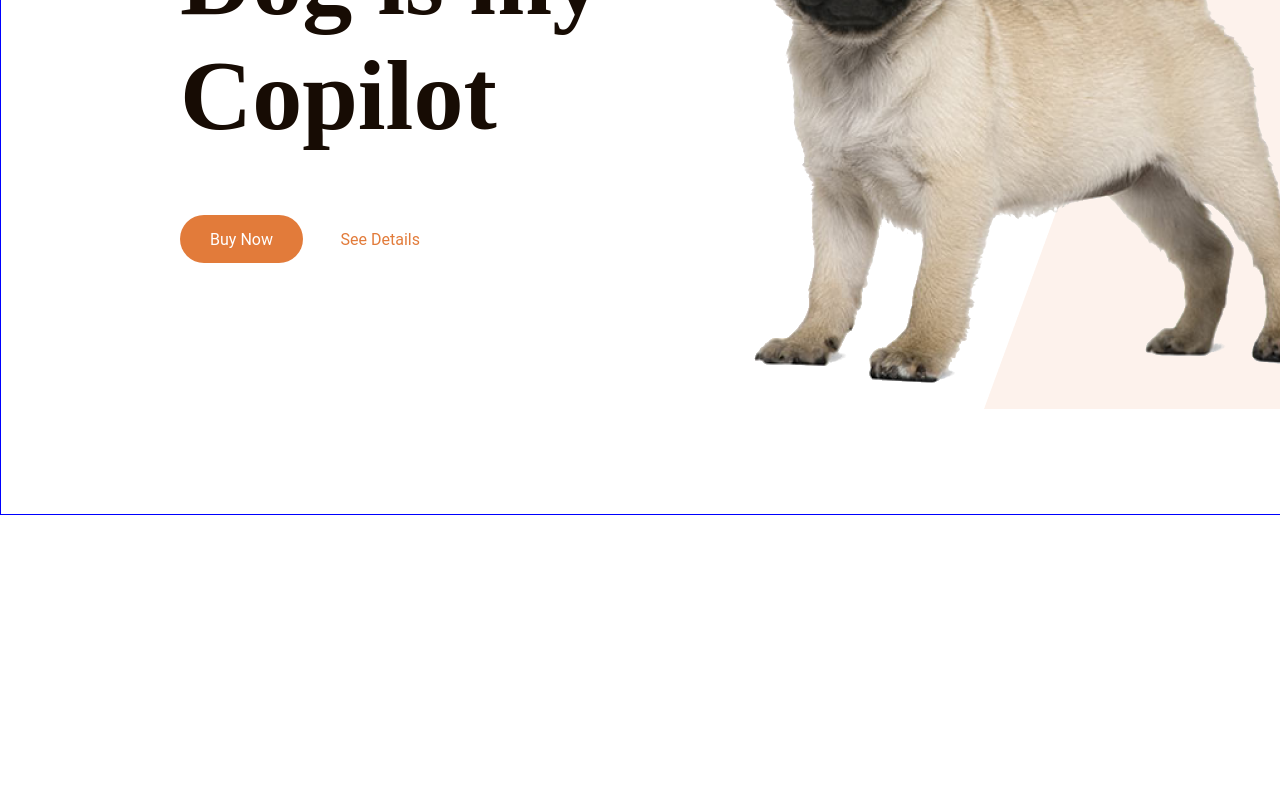
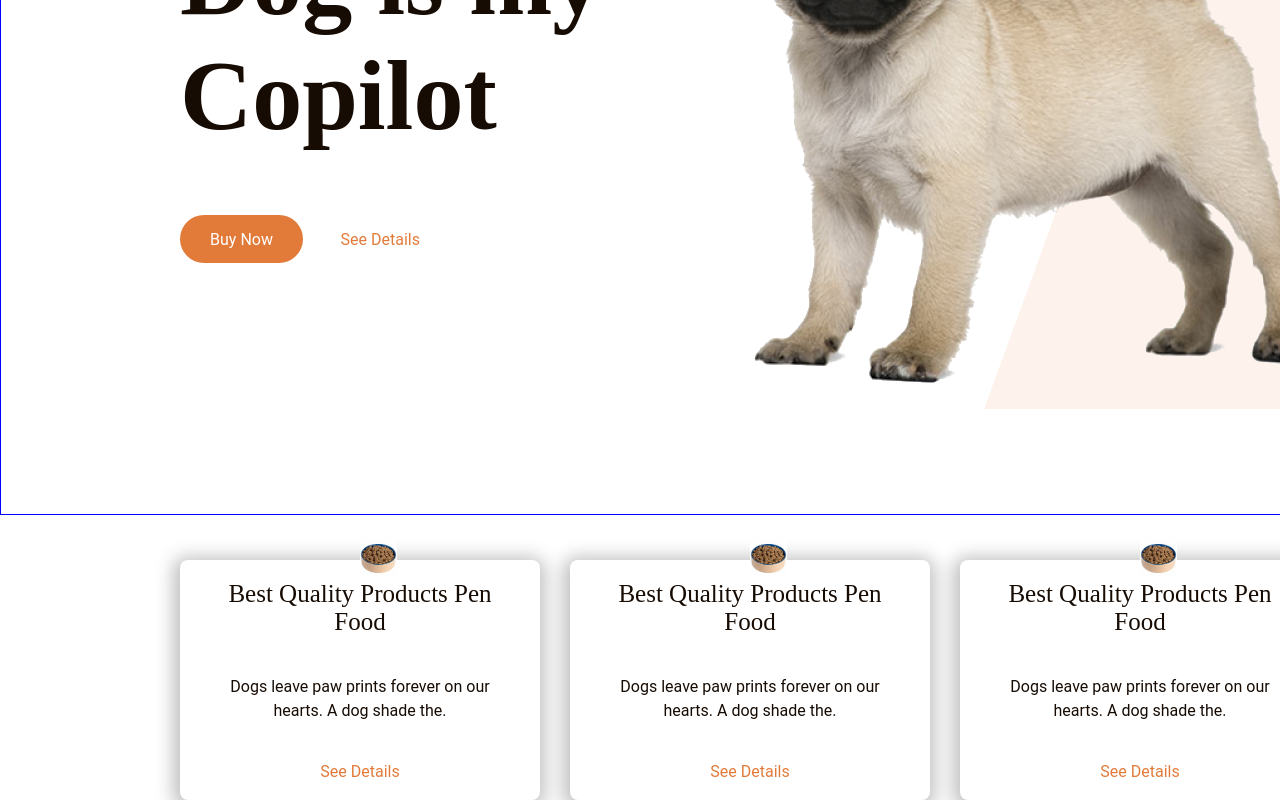
Before and after one commit to dankoBo/Dog, a React (Vite) app: page / in a window 1280 px wide. Shown: the part 285-1085 px from the top of the page. Before the commit the page ends 800 px from the top, so only its background shows below. Built offline with nearby package versions, Linux system fonts and the light colour scheme.

Commit message:
creating bestproducts layout

```diff
--- a/src/App.jsx
+++ b/src/App.jsx
@@ -2,6 +2,7 @@ import { Global, AppWrapper, StyledRectangleImage } from './App.styled'
 import BannerLayout from './layout/bannerLayout/BannerLayout'
 import HeaderLayout from './layout/headerLayout/HeaderLayout'
 import rectangle from '../src/assets/images/header/Rectangle.png'
+import BestProductsLayout from './layout/bestProductsLayout/BestProductsLayout'
 
 function App() {
 	return (
@@ -10,6 +11,7 @@ function App() {
 			<Global />
 			<HeaderLayout />
 			<BannerLayout />
+			<BestProductsLayout />
 		</AppWrapper>
 	)
 }
--- /dev/null
+++ b/src/components/bestProductCard/BestProductCard.jsx
@@ -0,0 +1,19 @@
+import DetailsLink from '../../interface/detailsLink/DetailsLink'
+import { CardContainer, ProductImage, CardTitle, CardSubtitle } from './BestProductCard.styled'
+
+function BestProductCard(props) {
+	return (
+		<CardContainer>
+			<ProductImage>
+				<img src={props.image} alt="product image" />
+			</ProductImage>
+			<CardTitle>Best Quality Products Pen Food</CardTitle>
+			<CardSubtitle>
+				Dogs leave paw prints forever on our hearts. A dog shade the.
+			</CardSubtitle>
+			<DetailsLink name="See Details" />
+		</CardContainer>
+	);
+}
+
+export default BestProductCard;
--- /dev/null
+++ b/src/components/bestProductCard/BestProductCard.styled.jsx
@@ -0,0 +1,49 @@
+import styled from 'styled-components'
+
+const CardContainer = styled.div`
+	position: relative;
+	width: 360px;
+	height: 240px;
+	border-radius: 8px;
+	display: flex;
+	flex-direction: column;
+	justify-content: space-around;
+	align-items: center;
+
+	box-shadow: -1px 3px 18px 6px rgba(0,0,0,0.25);
+	-webkit-box-shadow: -1px 3px 18px 6px rgba(0,0,0,0.25);
+	-moz-box-shadow: -1px 3px 18px 6px rgba(0,0,0,0.25);
+
+	&:hover {
+		border: 3px solid rgba(0, 0, 0, 0.10);
+	}
+`
+
+const ProductImage = styled.div`
+	position: absolute;
+	top: -20px;
+	left: 50%;
+`
+
+const CardTitle = styled.h2`
+	width: 310px;
+	color: #170C04;
+	text-align: center;
+	font-size: 25px;
+	font-style: normal;
+	font-weight: 400;
+	line-height: normal;
+`
+
+const CardSubtitle = styled.p`
+	width: 298px;
+	color: #170C04;
+	text-align: center;
+	font-family: Roboto;
+	font-size: 16px;
+	font-style: normal;
+	font-weight: 400;
+	line-height: 24px;
+`
+
+export { CardContainer, ProductImage, CardTitle, CardSubtitle }
--- /dev/null
+++ b/src/layout/bestProductsLayout/BestProductsLayout.jsx
@@ -0,0 +1,15 @@
+import BestProductsWrapper from './BestProductsLayout.style'
+import BestProductCard from '../../components/bestProductCard/BestProductCard'
+import whiteBowl from '../../assets/images/best_products/White_bowl.png'
+
+function BestProductsLayout() {
+	return (
+		<BestProductsWrapper>
+			<BestProductCard image={whiteBowl} />
+			<BestProductCard image={whiteBowl} />
+			<BestProductCard image={whiteBowl} />
+		</BestProductsWrapper>
+	);
+}
+
+export default BestProductsLayout;
--- /dev/null
+++ b/src/layout/bestProductsLayout/BestProductsLayout.style.jsx
@@ -0,0 +1,12 @@
+import styled from 'styled-components'
+
+const BestProductsWrapper = styled.div`
+	width: 1140px;
+	height: 240px;
+	margin: 150px auto 0;
+	display: flex;
+	justify-content: space-between;
+	align-items: center;
+`
+
+export default BestProductsWrapper
```
Also changed, not shown: src/assets/images/best_products/Canned_food.png (deleted), src/assets/images/best_products/Green_bowl.png (deleted).
